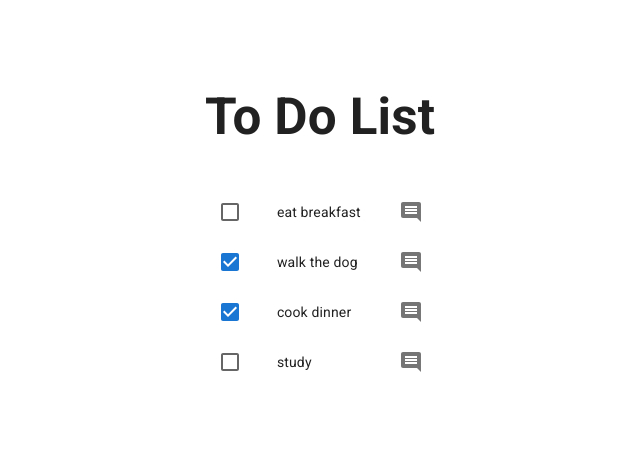
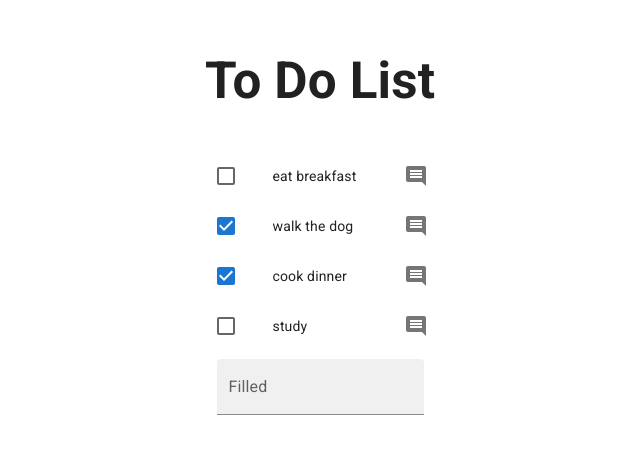
Before and after one commit to chilejay7/Material-UI-To-Do-List, a React (Vite) app: page / in a window 1280 px wide. Shown: the part 175-628 px from the top of the page, without its empty margins (320-960 px from the left). Built offline with nearby package versions, Linux system fonts and the light colour scheme.

Commit message:
input field and todoform component added

```diff
--- /dev/null
+++ b/src/TodoForm.jsx
@@ -0,0 +1,18 @@
+import { ListItem, TextField } from "@mui/material";
+import { useState } from "react";
+
+
+export default function TodoForm() {
+
+    const [text, setText] = useState("");
+
+    const handleChange = (evt) => {
+        setText(evt.target.value);
+    }
+
+    return (
+        <ListItem>
+            <TextField id="filled-basic" label="Filled" variant="filled" onChange={handleChange} value={text} />
+        </ListItem>
+    )
+}
--- a/src/TodoList.jsx
+++ b/src/TodoList.jsx
@@ -1,6 +1,7 @@
 import { useState } from "react";
 import List from '@mui/material/List';
 import TodoItem from "./TodoItem";
+import TodoForm from "./TodoForm";
 
 
 
@@ -45,6 +46,7 @@ export default function TodoList() {
             }
             )}
 
+            <TodoForm />
         </List>
 
         </>
```
